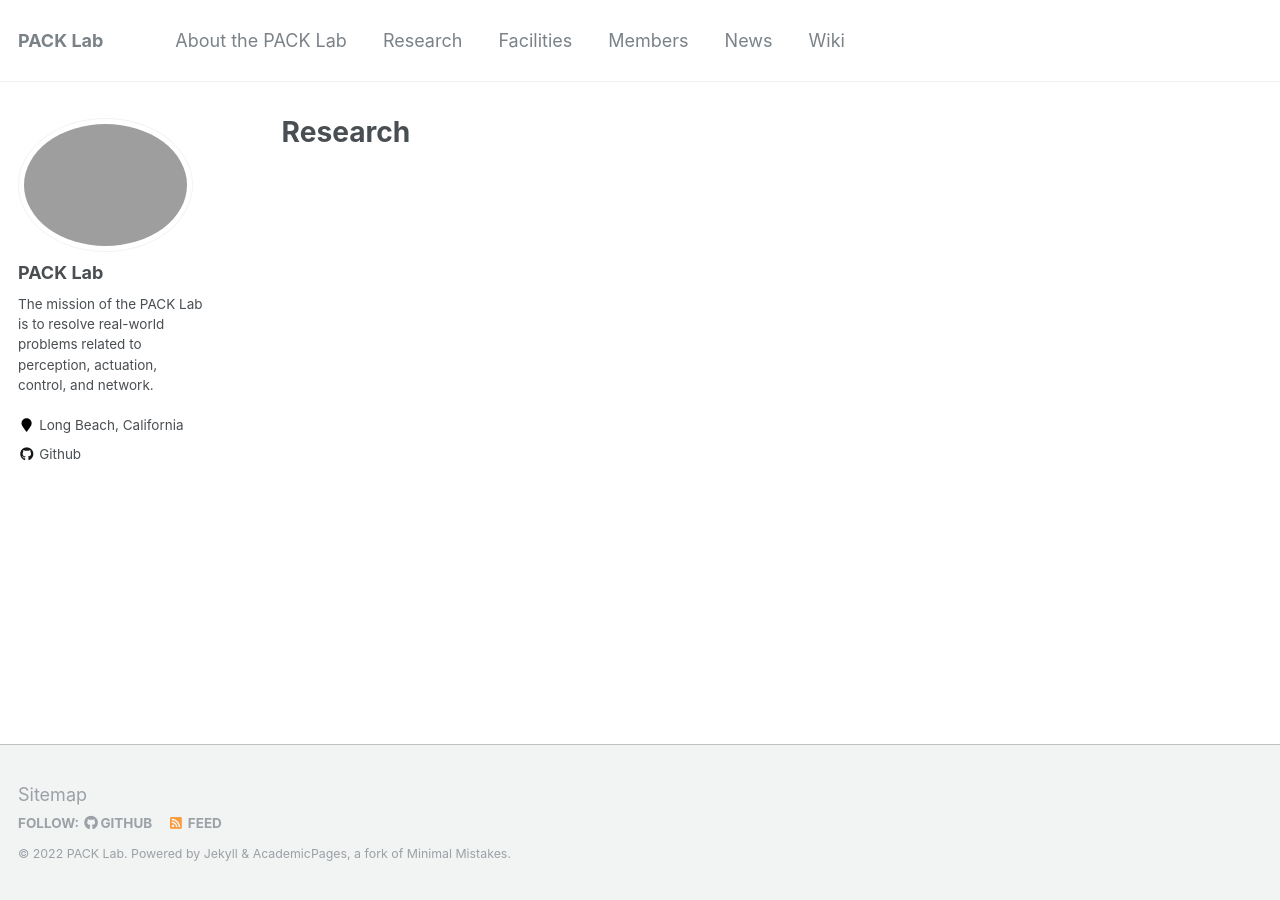
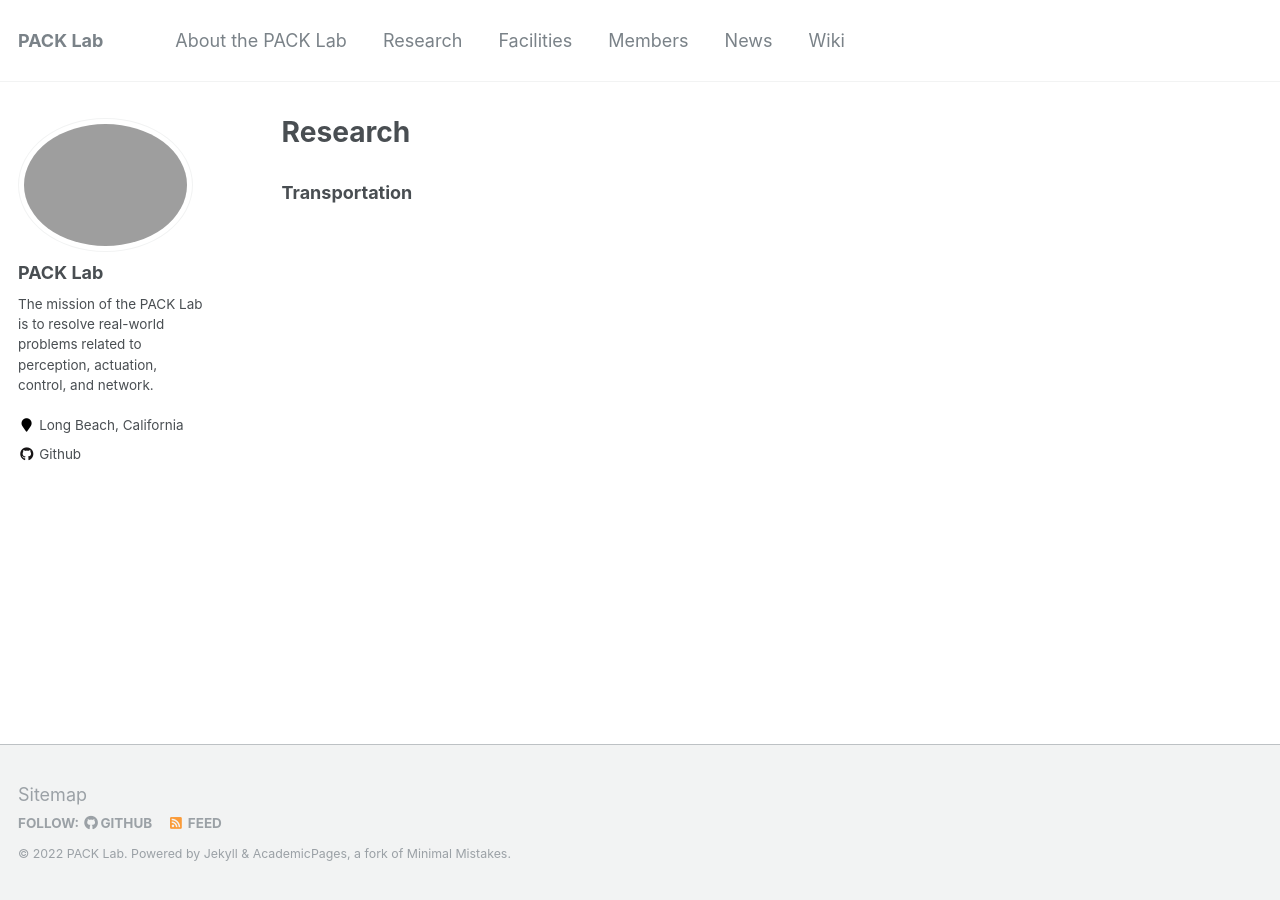
Before and after one commit to pack-lab/pack-lab.github.io, a Jekyll site: the page built from _pages/research.md, in a window 1280 px wide. Built offline with Jekyll 4.4.1, drawn with Linux system fonts in a browser that asks for light colours.

Commit message:
Update research.md

```diff
--- a/_pages/research.md
+++ b/_pages/research.md
@@ -4,3 +4,5 @@ title: "Research"
 permalink: /research/
 author_profile: true
 ---
+
+### Transportation
```
